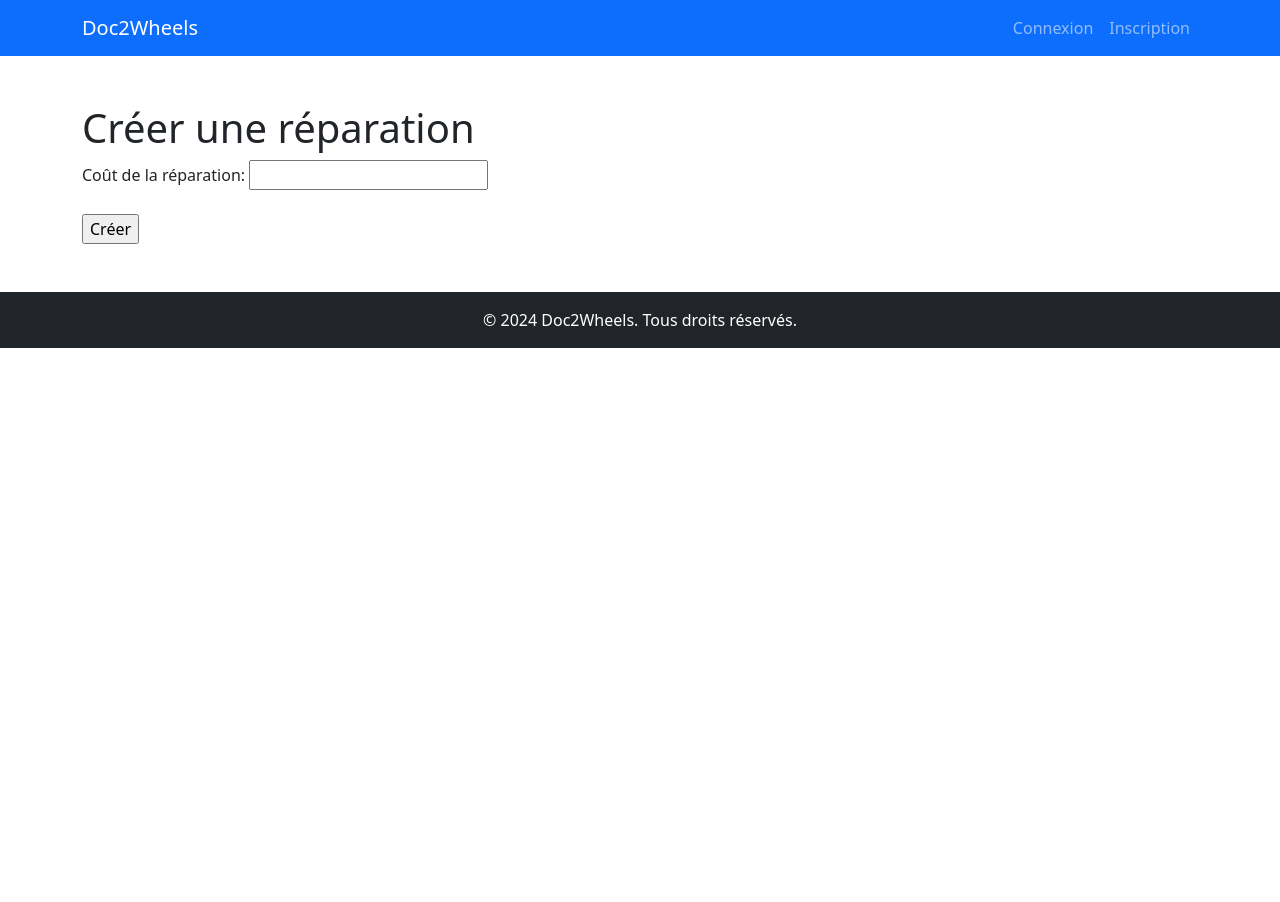
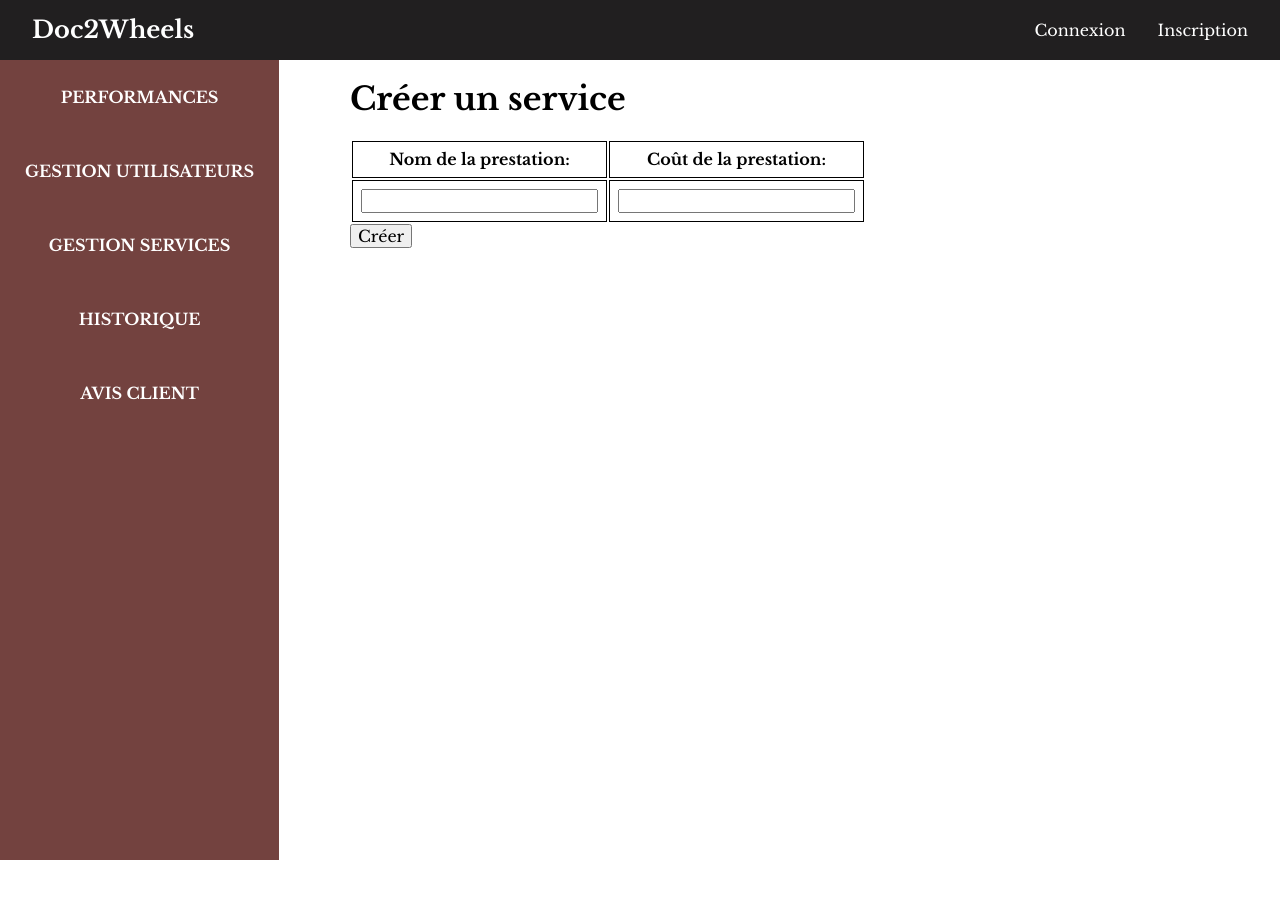
Before and after one commit to theholyguard/doc2wheels, a PHP site: the page made by src/views/admin_service_create.php in a window 1280 px wide. Before the commit the page ends 348 px from the top, so only its background shows below. Run offline with PHP 8.4, Linux system fonts and the light colour scheme; the template is opened without the code that fills it, so the values that code supplies are empty.

Commit message:
create service from admin

```diff
--- a/src/Controllers/AdminController.php
+++ b/src/Controllers/AdminController.php
@@ -96,7 +96,9 @@ class AdminController
     {
         if ($_SERVER['REQUEST_METHOD'] === 'POST') {
 
-            $this->performances->createService();
+            $category = $_POST['category'];
+            $price = $_POST['price'];
+            $this->performances->createService($category, $price);
             header("Location: /admin/service");
             exit();
         }
--- a/src/views/admin_service.php
+++ b/src/views/admin_service.php
@@ -5,7 +5,7 @@ ob_start();
 
 
 <h2>Liste de toutes les réparations</h2>
-<a href="service/create">creer</a>
+<a href="service/create">Ajouter un service</a>
 <table>
     <tr>
         <td>Catégorie</td>
--- a/src/views/admin_service_create.php
+++ b/src/views/admin_service_create.php
@@ -1,11 +1,38 @@
+<?php
+$title = "Créer un service";
+ob_start();
+?>
+<h1>Créer un service</h1>
+<form action="" method="post">
+    <table>
+        <thead>
+            <tr>
+                <th style="border: 1px solid #000; padding: 8px;">Nom de la prestation:</th>
+                <th style="border: 1px solid #000; padding: 8px;">Coût de la prestation:</th>
+            </tr>
+        </thead>
+        <tbody>
+            <tr>
+                <td style="border: 1px solid #000; padding: 8px;">
+                    <input type="text" id="category" name="category" required>
+                </td>
+                <td style="border: 1px solid #000; padding: 8px;">
+                    <input type="number" id="price" name="price" required>
+                </td>
+            </tr>
+        </tbody>
+    </table>
 
-    <h1>Créer une réparation</h1>
-    <form action="" method="post">
 
-        <label for="service_cost">Coût de la réparation:</label>
-        <input type="number" id="service_cost" name="service_cost" required><br><br>
+    <input type="submit" value="Créer">
+</form>
 
-        <input type="submit" value="Créer">
-    </form>
+
+
 </body>
+
 </html>
+<?php
+$content = ob_get_clean();
+require __DIR__ . '/../views/layoutAdminCreate.php';
+?>
--- /dev/null
+++ b/src/views/layoutAdminCreate.php
@@ -0,0 +1,61 @@
+<!DOCTYPE html>
+<html lang="fr">
+
+<head>
+    <meta charset="UTF-8">
+    <meta name="viewport" content="width=device-width, initial-scale=1.0">
+    <title><?= $title ?? "Doc2Wheels" ?></title>
+    <link rel="stylesheet" href="../../assets/css/main.css">
+</head>
+
+<body>
+
+    <nav class="navbar">
+        <div class="flex-space-between">
+            <a class="navbar-brand" href="index.php">Doc2Wheels</a>
+            <ul class="navbar-menu">
+                <?php if (isset($_SESSION['user_id'])): ?>
+                    <li class="nav-item"><a class="nav-link" href="dashboard">Utilisateur</a></li>
+                    <li class="nav-item"><a class="nav-link" href="logout">Déconnexion</a></li>
+                <?php else: ?>
+                    <li class="nav-item"><a class="nav-link" href="login">Connexion</a></li>
+                    <li class="nav-item"><a class="nav-link" href="register">Inscription</a></li>
+                <?php endif; ?>
+            </ul>
+        </div>
+    </nav>
+
+    <div class="flex">
+        <div class="sidebar">
+            <ul class="sidebar-list">
+                <li>
+                    <a href="performance">Performances</a>
+                </li>
+                <li>
+                    <a href="user">Gestion utilisateurs</a>
+                </li>
+                <li>
+                    <a href="service">Gestion services</a>
+                </li>
+                <li>
+                    <a href="history">Historique</a>
+                </li>
+                <li>
+                    <a href="review">Avis client</a>
+                </li>
+            </ul>
+        </div>
+
+        <div class="flex flex-col">
+            <?= $content ?>
+        </div>
+    </div>
+
+    <footer class="bg-dark text-white text-center py-3">
+        &copy; 2024 Doc2Wheels. Tous droits réservés.
+    </footer>
+
+    <script src="https://cdn.jsdelivr.net/npm/bootstrap@5.3.0/dist/js/bootstrap.bundle.min.js"></script>
+</body>
+
+</html>
```
Also changed, not shown: src/Entities/Admin.php (+11 -0 lines), public/index.php (line endings or trailing spaces).
